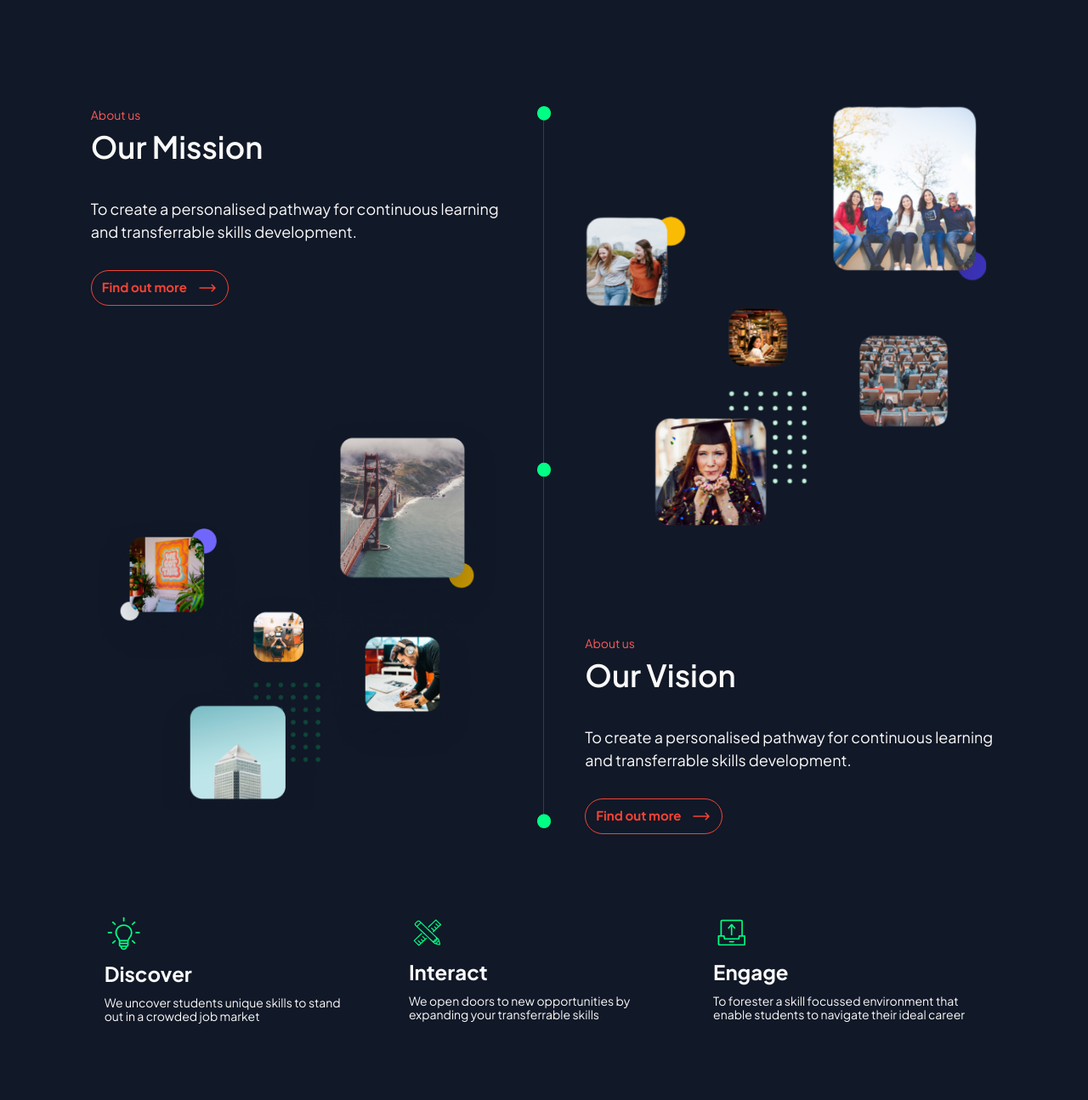
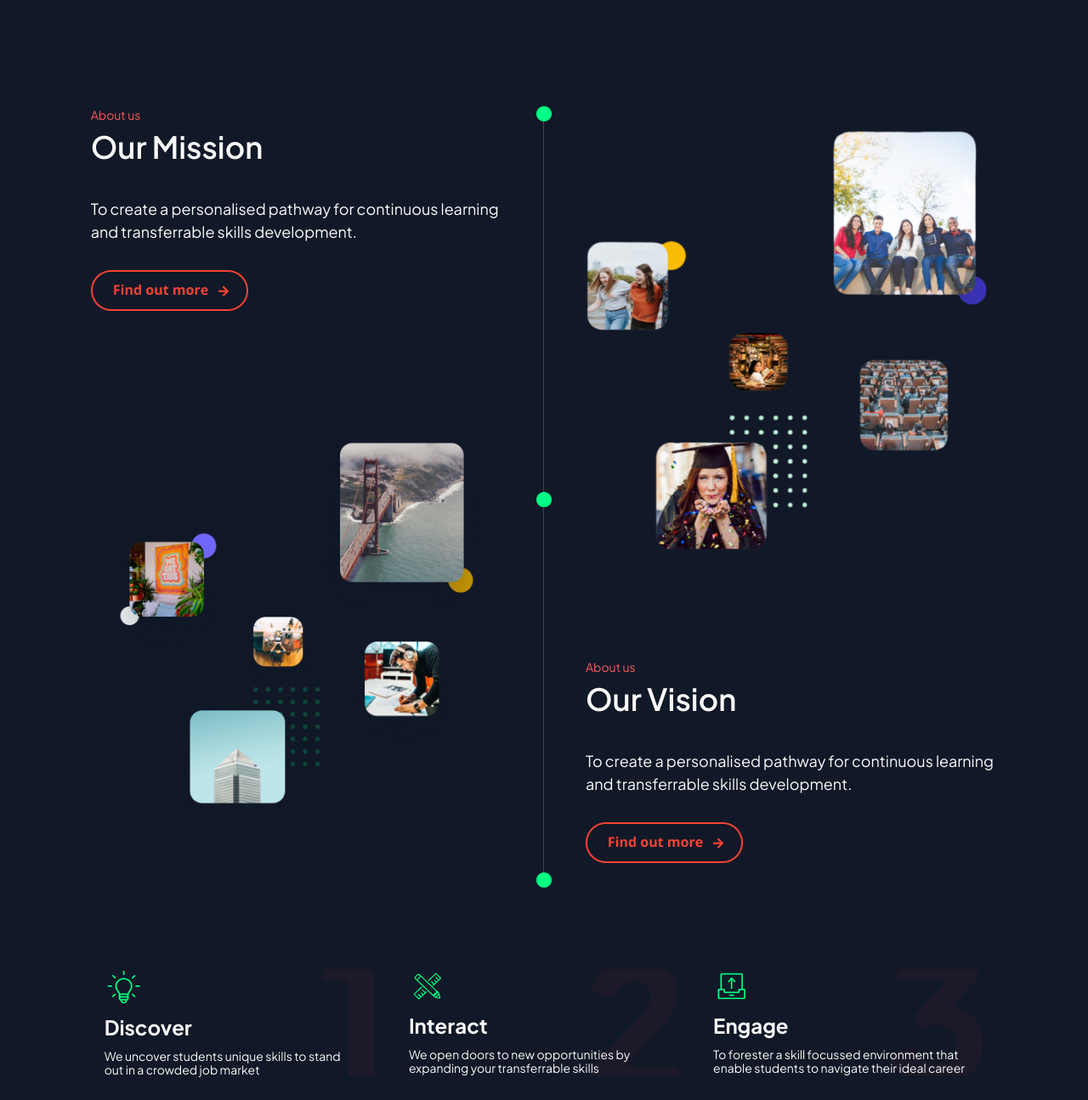
Before and after one commit to Momen1995/business-website, a website built with Vite: page index.html in a window 1280 px wide. Shown: the part 1145-2440 px from the top of the page at 85% size. Built offline with nearby package versions, Linux system fonts and the light colour scheme.

Commit message:
some bg upload

```diff
--- a/index.html
+++ b/index.html
@@ -51,9 +51,10 @@
       </nav>
 
       <!-- banner start -->
-      <div class="relative w-full">
+      <div class="bg-[#f44335]">
+        <div class="relative w-full ">
         <section
-          class="bg-[url(./assets/banner.png)] h-[350px] md:h-[100vh] w-full bg-cover bg-center rounded-b-2xl"
+          class="bg-[url(./assets/banner.png)] h-[350px] md:h-[100vh] w-[100vw] bg-cover bg-center rounded-b-2xl"
         >
         <div class="flex flex-col gap-2 md:gap-3 lg:gap-5 justify-center items-center w-10/12  md:w-8/12 mx-auto h-2/3">
           <p class="font-bold text-[14px] md:text-[16px] lg:text-[18px]  text-[#ffffff]">Discover <span class="text-[#F44335]">-</span> Interact <span class="text-[#F44335]">-</span> Engage </p>
@@ -65,6 +66,7 @@
       </section>
         <div class="absolute bottom-[-1px]">
           <img src="./assets/Wave.svg" alt="" >
+        </div>
       </div>
       </div>
     </header>
@@ -130,17 +132,16 @@
             <h3 class="text-[#2D3142] font-semibold text-[36px] dark:text-[#fafafa]">Our Mission </h3>
            </div>
            <p class="text-[#000000] text-[14px] md:text-[18px] text-center md:text-left px-3 md:px-0 dark:text-[#fafafa]">To create a personalised  pathway for continuous learning and transferrable skills development.</p>
-           <button class="text-[#F44335] flex mx-auto md:mx-0 gap-3 font-bold border border-[#f44335] px-3 py-2 rounded-full text-[15px]">Find out more <svg xmlns="http://www.w3.org/2000/svg" viewBox="0 0 24 24" fill="currentColor" class="size-6 font-bold">
-          <path fill-rule="evenodd" d="M16.72 7.72a.75.75 0 0 1 1.06 0l3.75 3.75a.75.75 0 0 1 0 1.06l-3.75 3.75a.75.75 0 1 1-1.06-1.06l2.47-2.47H3a.75.75 0 0 1 0-1.5h16.19l-2.47-2.47a.75.75 0 0 1 0-1.06Z" clip-rule="evenodd" />
-        </svg>
-        </button>
+          <div class="flex justify-center md:justify-start">
+             <img src="./assets/Button.png" alt="">
+          </div>
          </div>
 
          <div>
           <img src="./assets/Right.png" alt="">
          </div>
         </div>
-        <img src="./assets/line.png" alt="" class="hidden md:block h-[850px]" >
+        <img src="./assets/line.png" alt="" class="hidden md:block h-[920px]" >
 
         <div class="md:w-1/2 flex flex-col md:flex-col-reverse  gap-32 justify-center items-center mt-10 md:mt-0">
          <div class="space-y-8">
@@ -149,10 +150,9 @@
             <h3 class="text-[#2D3142] font-semibold text-[36px] dark:text-[#fafafa]">Our Vision </h3>
            </div>
            <p class="text-[#000000] text-[14px] md:text-[18px] text-center md:text-left px-3 md:px-0 dark:text-[#fafafa]">To create a personalised  pathway for continuous learning and transferrable skills development.</p>
-           <button class="text-[#F44335] flex gap-3 font-bold border border-[#f44335] mx-auto md:mx-0 px-3 py-2 rounded-full text-[15px]">Find out more <svg xmlns="http://www.w3.org/2000/svg" viewBox="0 0 24 24" fill="currentColor" class="size-6 font-bold">
-          <path fill-rule="evenodd" d="M16.72 7.72a.75.75 0 0 1 1.06 0l3.75 3.75a.75.75 0 0 1 0 1.06l-3.75 3.75a.75.75 0 1 1-1.06-1.06l2.47-2.47H3a.75.75 0 0 1 0-1.5h16.19l-2.47-2.47a.75.75 0 0 1 0-1.06Z" clip-rule="evenodd" />
-        </svg>
-        </button>
+           <div class="flex justify-center md:justify-start">
+             <img src="./assets/Button.png" alt="">
+          </div>
          </div>
 
          <div>
@@ -163,9 +163,9 @@
 
       <!-- Discover -->
       <section
-        class="bg-[#ffffff] dark:bg-gray-900 p-4 md:w-11/12 lg:w-10/12 mx-auto mt-20 grid grid-cols-1 md:grid-cols-3 md:gap-5 lg:gap-10  text-center lg:text-start"
+        class="bg-[#ffffff] dark:bg-gray-900 p-4 md:w-11/12 lg:w-10/12 mx-auto mt-20 grid grid-cols-1 md:grid-cols-3 gap-12 md:gap-8 lg:gap-10  text-center lg:text-start"
       >
-        <div class="space-y-2">
+        <div class="space-y-2 lg:bg-[url(./assets/1.png)] bg-no-repeat bg-right h-full ">
           <img src="./assets/Frame.png" alt="" class="mx-auto lg:mx-0" />
           <h3 class="text-[#000000] font-bold text-[24px] dark:text-[#fafafa]">Discover</h3>
           <p class="text-[#757095] md:text-[14px] text-xs dark:text-[#fafafa]">
@@ -173,15 +173,20 @@
             out in a crowded job market
           </p>
         </div>
+        <div class="lg:bg-[url(./assets/2.png)] bg-no-repeat bg-right h-full">
           <div class="space-y-2">
+            <div class="flex gap-20">
               <img src="./assets/Frame-1.png" alt="" class="mx-auto lg:mx-0" />
+              <!-- <img src="assets/2.png" alt="" class="size-14"> -->
+            </div>
             <h3 class="text-[#000000] font-bold text-[24px] dark:text-[#fafafa]">Interact</h3>
             <p class="text-[#757095] md:text-[14px] text-xs dark:text-[#fafafa]">
               We open doors to new opportunities by<br />
               expanding your transferrable skills
           </p>
         </div>
-        <div class="space-y-2">
+        </div>
+        <div class="space-y-2 lg:bg-[url(./assets/3.png)] bg-no-repeat bg-right h-full">
           <img src="./assets/Frame-2.png" alt="" class="mx-auto lg:mx-0" />
           <h3 class="text-[#000000] font-bold text-[24px] dark:text-[#fafafa]">Engage</h3>
           <p class="text-[#757095] md:text-[14px] text-xs dark:text-[#fafafa]">
--- a/package.json
+++ b/package.json
@@ -9,6 +9,7 @@
   },
 
   "scripts": {
-    "dev" : "vite"
+    "dev" : "vite",
+    "build" : "vite build"
   }
 }
```
Also changed, not shown: assets/1.png (added), assets/2.png (added), assets/3.png (added), assets/Button.png (added), assets/Path.png (added), dist/assets/Right-uyXMp9Dw.png (added), dist/assets/five-C9spcSEi.png (added), dist/assets/four-yV2pD9NG.png (added), dist/assets/index-BJqfI2um.css (added), dist/assets/left-8XVYQEXj.png (added), dist/assets/logo-C6msL5gV.png (added), dist/assets/one-C_cm7SkE.png (added), dist/assets/three-CppdaLDG.png (added), dist/assets/two-Bj6fcvLA.png (added), 1 more files, 1 other file. Lines whose indentation alone changed are shown as unchanged.
